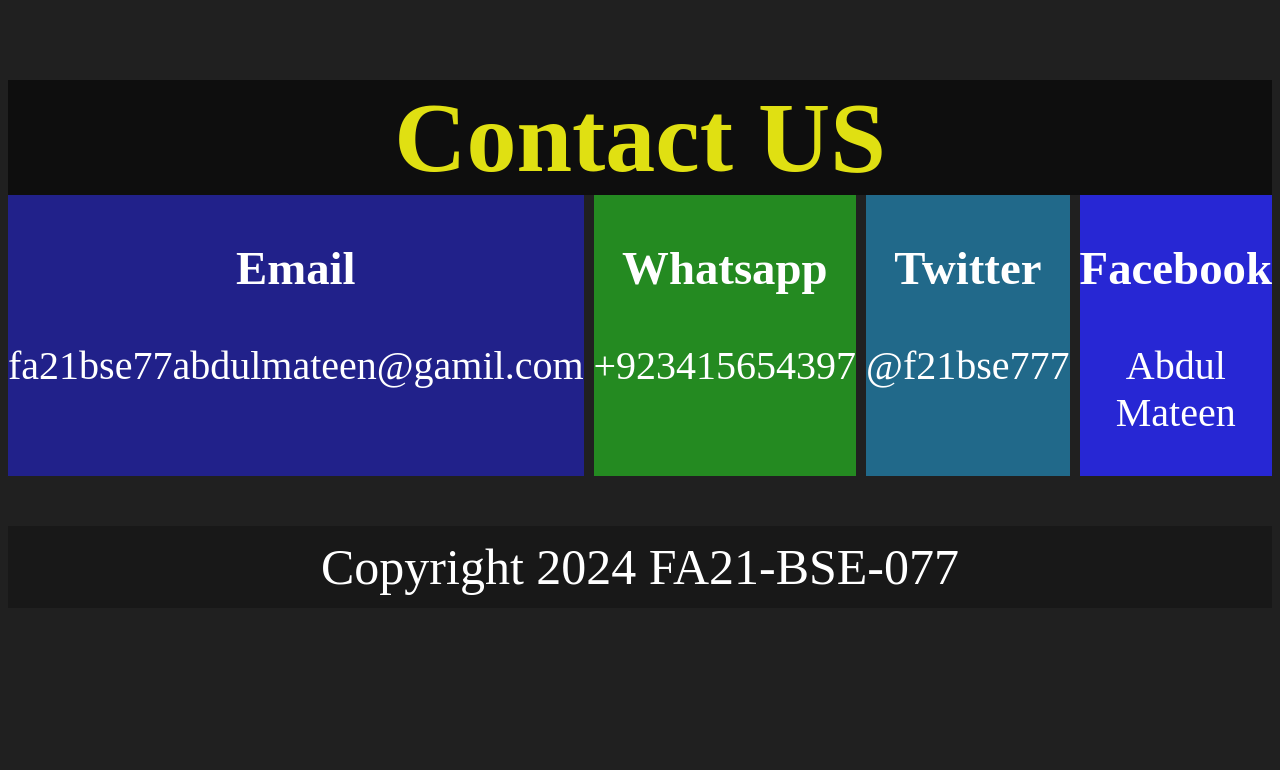
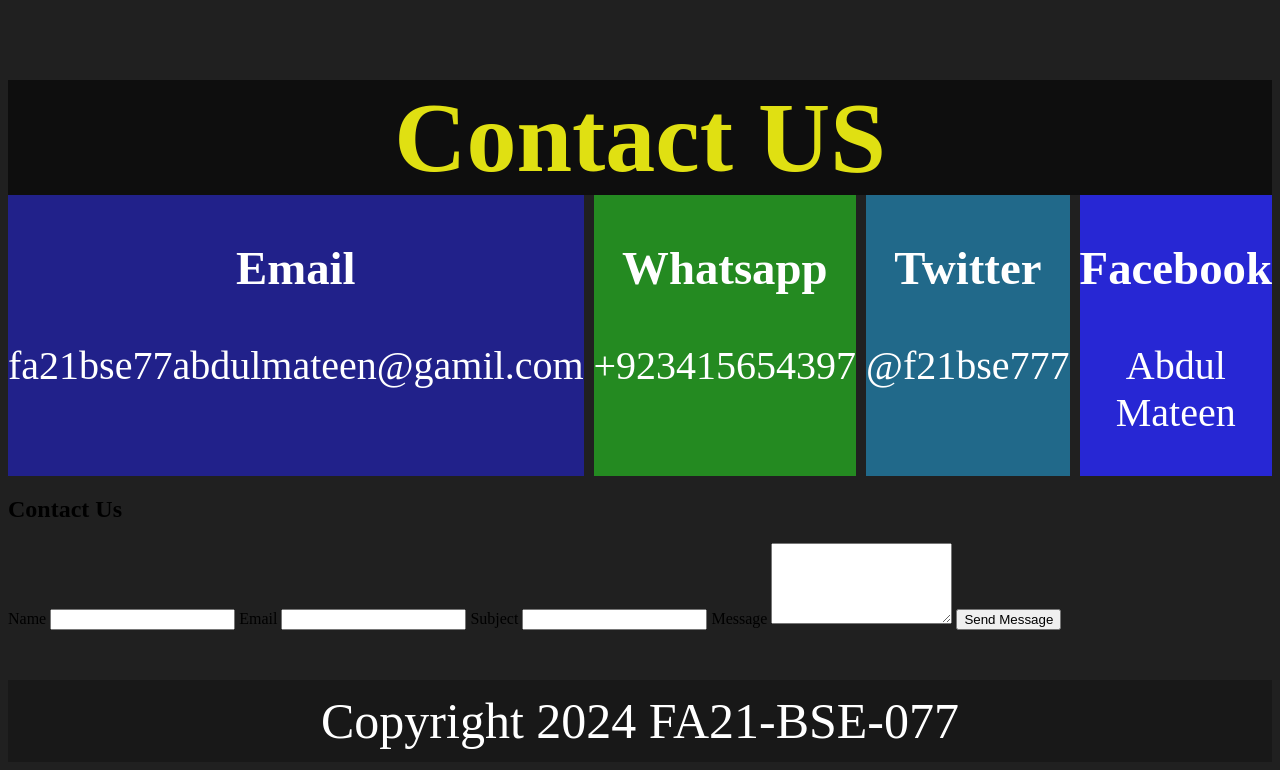
Before and after one commit to AbdulMateen077/Web-LAB-Website, a plain HTML site: page index.html in a window 1280 px wide. Shown: the part 3541-4311 px from the top of the page. Before the commit the page ends 4157 px from the top, so only its background shows below. Drawn offline with Linux system fonts and the light colour scheme.

Commit message:
Update index.html

```diff
--- a/index.html
+++ b/index.html
@@ -10,11 +10,12 @@
 <body>
 
     <header>
+        <section id="home"></section>
         <div>
             <h1 class="title">Ulitmate Gaming Guide</h1>
             <div class="nav-container">
                 <div class="nav-img">
-                    <img style="padding-top: 80px;" src="controllerpurple.png" width="150px" alt="">
+                    <img style="padding-top: 80px;" src="controllerpurple.png" width="175px" alt="">
                 </div>
                 <div class="nav-div-ul">
                 <ul class="nav-ul">
@@ -105,6 +106,24 @@
                     </div>
                 </section>
 
+                <section id="contact-form">
+                        <h2>Contact Us</h2>
+                        <form action="/submit_contact_form" method="post">
+                            <label for="name">Name</label>
+                            <input type="text" id="name" name="name" required>
+
+                            <label for="email">Email</label>
+                            <input type="email" id="email" name="email" required>
+
+                            <label for="subject">Subject</label>
+                            <input type="text" id="subject" name="subject" required>
+
+                            <label for="message">Message</label>
+                            <textarea id="message" name="message" rows="5" required></textarea>
+
+                            <button type="submit">Send Message</button>
+                        </form>
+                </section>
 
                 <footer>
                     <p class="copyright-authname">Copyright 2024 FA21-BSE-077</p>
```
